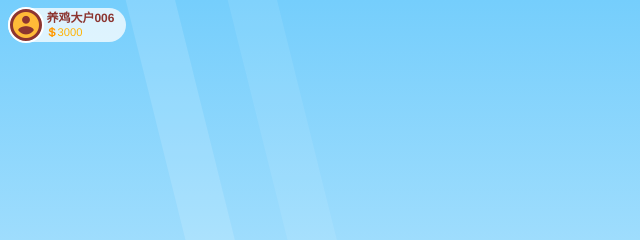
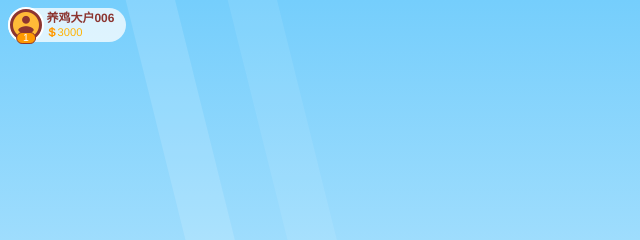
Before and after one commit to Moonlightg/miniChick, a plain HTML site: page index.html in a window 1280 px wide. Shown: the top 240 px of the page, 0-640 px from the left. Drawn offline with nearby package versions, Linux system fonts and the light colour scheme.

Commit message:
添加等级

```diff
--- a/css/index.css
+++ b/css/index.css
@@ -2431,6 +2431,18 @@
   position: absolute;
   left: 0;
 }
+.user-level {
+  position: absolute;
+  bottom: -3px;
+  left: 50%;
+  color: #fff;
+  background: #F90;
+  font-size: .65rem;
+  padding: 0 6px;
+  border-radius: 10px;
+  border: 1px solid #8c362f;
+  transform: translateX(-50%);
+}
 .user-money {
     display: flex;
     color: #ffb304;
--- a/index.html
+++ b/index.html
@@ -16,6 +16,7 @@
 		<div class="container" :class="{ beingskin: skinBox }">
 			<div class="user-box" @click="showUser">
 				<div class="user-logo">
+					<div class="user-level">{{chick.level}}</div>
 					<Icon type="md-contact" />
 				</div>
 				<div class="user-info">
```
